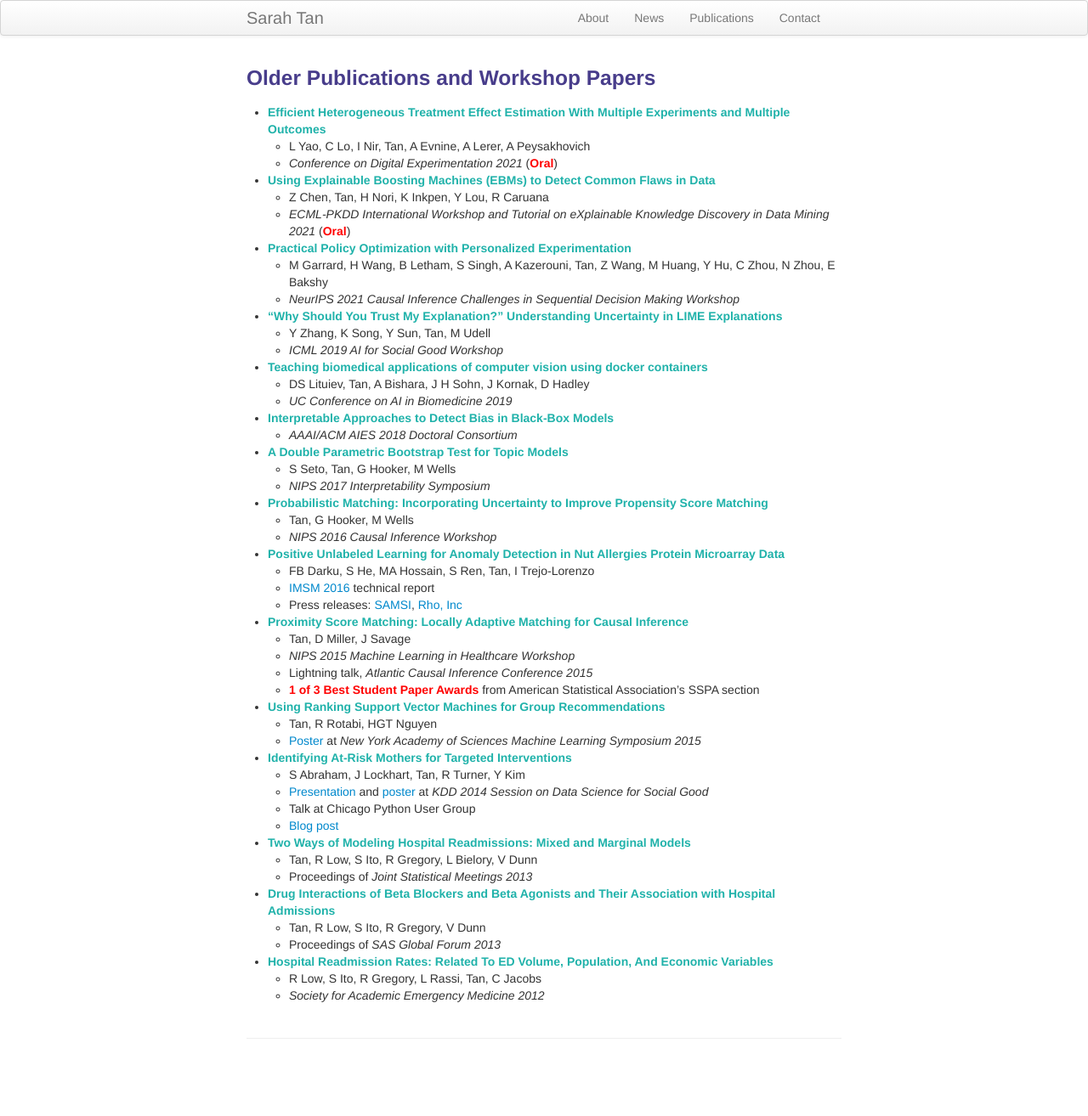
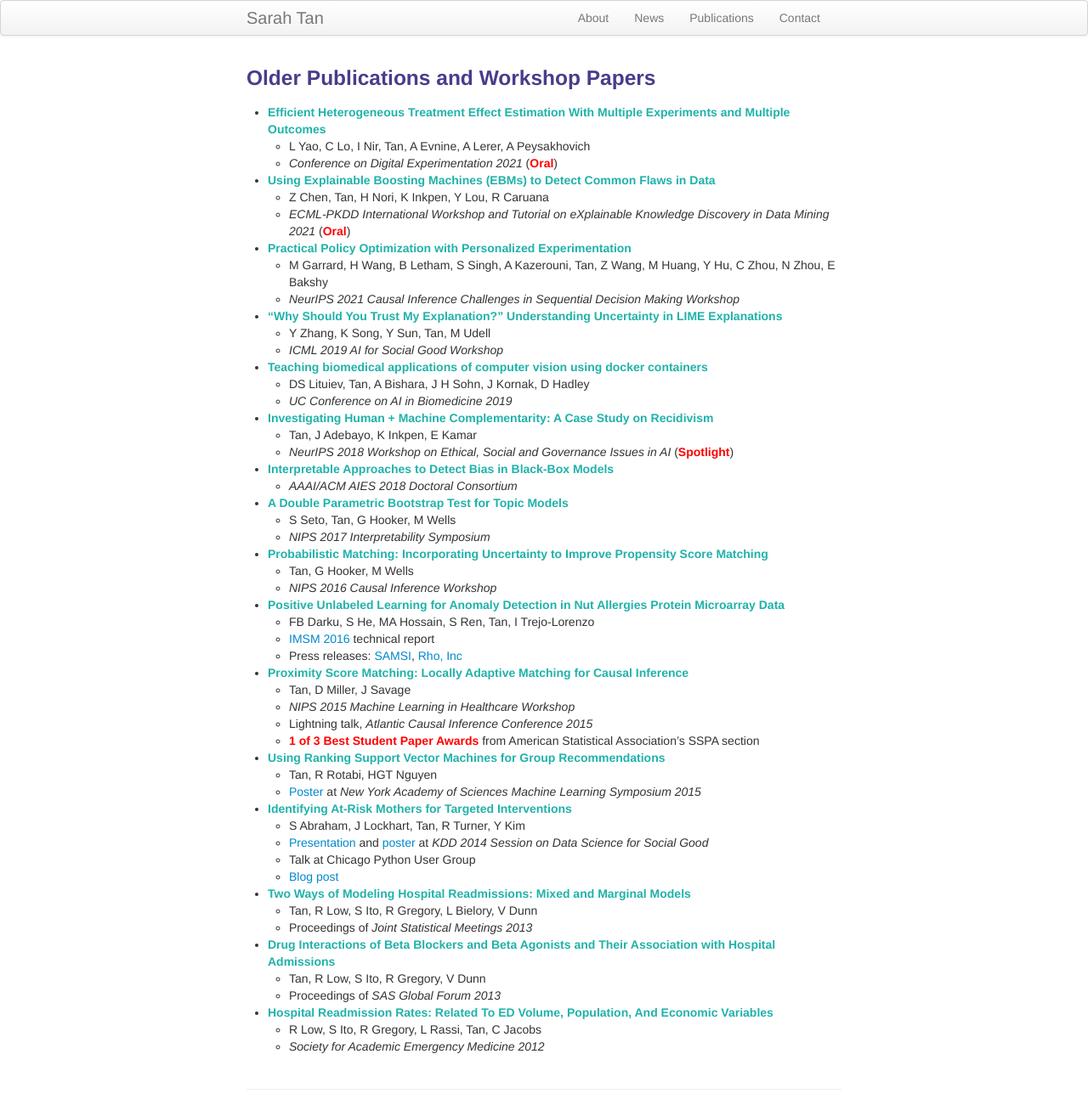
Before and after one commit to shftan/shftan.github.io, a Jekyll site: the page built from olderpublications.md, in a window 1280 px wide. Shown: the whole page at 85% size. Built offline with Jekyll 4.4.1, drawn with Linux system fonts in a browser that asks for light colours; before the commit the page ends 1254 px from its top, so only the background shows below that.

Commit message:
Update olderpublications.md

```diff
--- a/olderpublications.md
+++ b/olderpublications.md
@@ -22,6 +22,9 @@ keywords: Sarah Tan, Cornell, Statistics, interpretability, causal inference
 - <span class="paper">Teaching biomedical applications of computer vision using docker containers</span>
    - DS Lituiev, Tan, A Bishara, J H Sohn, J Kornak, D Hadley
    - _UC Conference on AI in Biomedicine 2019_
+- <a class="paper" href="https://arxiv.org/abs/1808.09123">Investigating Human + Machine Complementarity: A Case Study on Recidivism</a>
+   - Tan, J Adebayo, K Inkpen, E Kamar
+   - _NeurIPS 2018 Workshop on Ethical, Social and Governance Issues in AI_ (<span class="highlight">Spotlight</span>)
 - <a class="paper" href="papers/aiesdc18.pdf">Interpretable Approaches to Detect Bias in Black-Box Models</a>
    - _AAAI/ACM AIES 2018 Doctoral Consortium_
 - <a class="paper" href="https://arxiv.org/abs/1711.07104">A Double Parametric Bootstrap Test for Topic Models</a>
```
